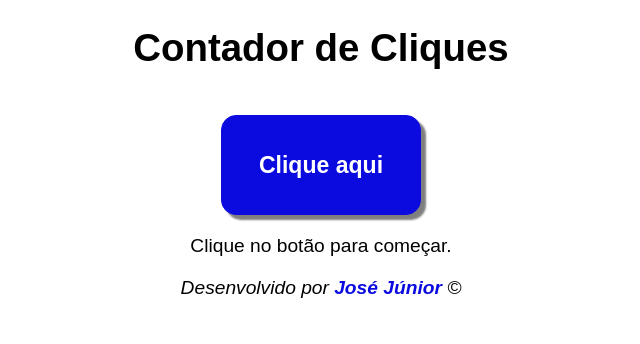
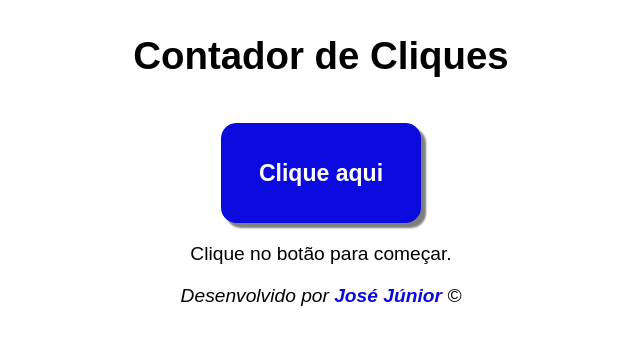
Before and after one commit to josec-junior/LandingPages, a plain HTML site: page ContadorDeCliques/index.html in a window 1280 px wide. Shown: the whole page, without its empty margins (319-959 px from the left). Drawn offline with Linux system fonts and the light colour scheme.

Commit message:
Ajustes na estilização

```diff
--- a/ContadorDeCliques/estilo.css
+++ b/ContadorDeCliques/estilo.css
@@ -1,6 +1,11 @@
 body {
     font: 1.2em Arial;
     text-align: center;
+}
+
+header {
+    display: flex;
+    justify-content: center;
 }
 
 .btn {
--- a/ContadorDeCliques/index.html
+++ b/ContadorDeCliques/index.html
@@ -10,8 +10,11 @@
 </head>
 
 <body>
+    <header>
+        <h1> Contador de Cliques </h1>
+    </header>
     <main>
-        <h1> Contador de Cliques </h1>
+
         <input type="button" class="btn" value="Clique aqui" onclick="clicar()">
         <div id="cliques">
             Clique no botão para começar.
```
